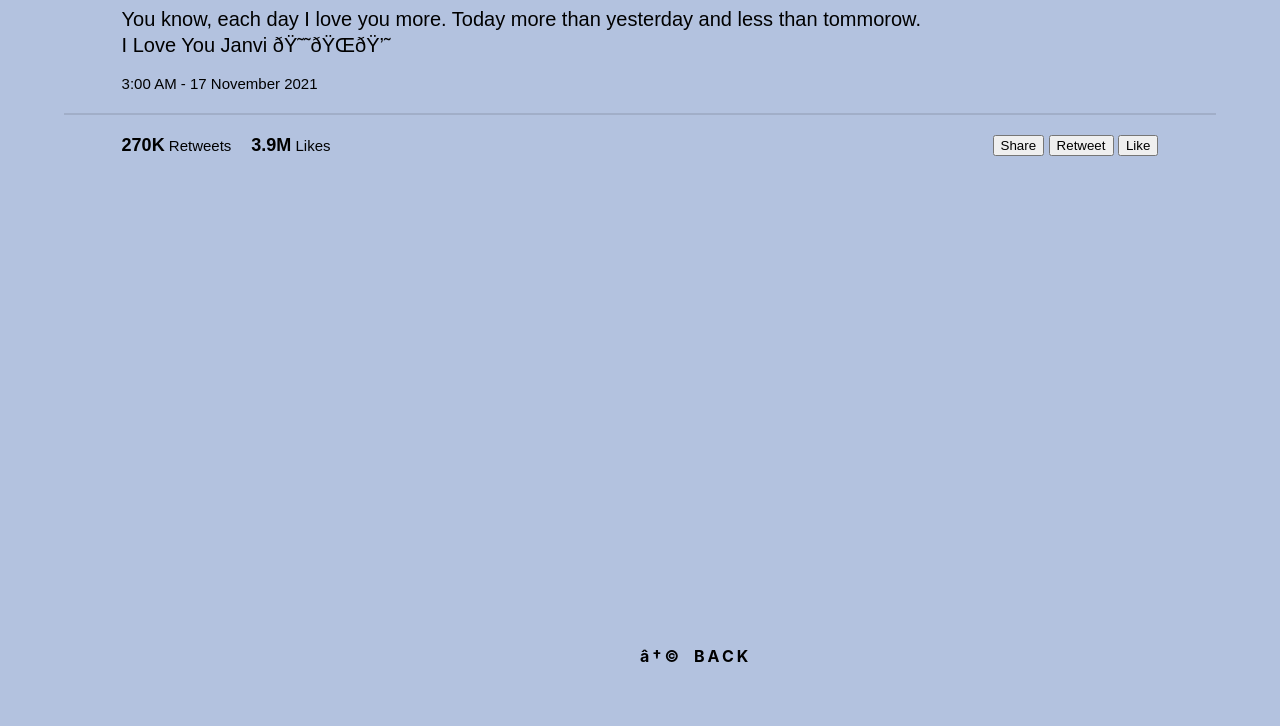
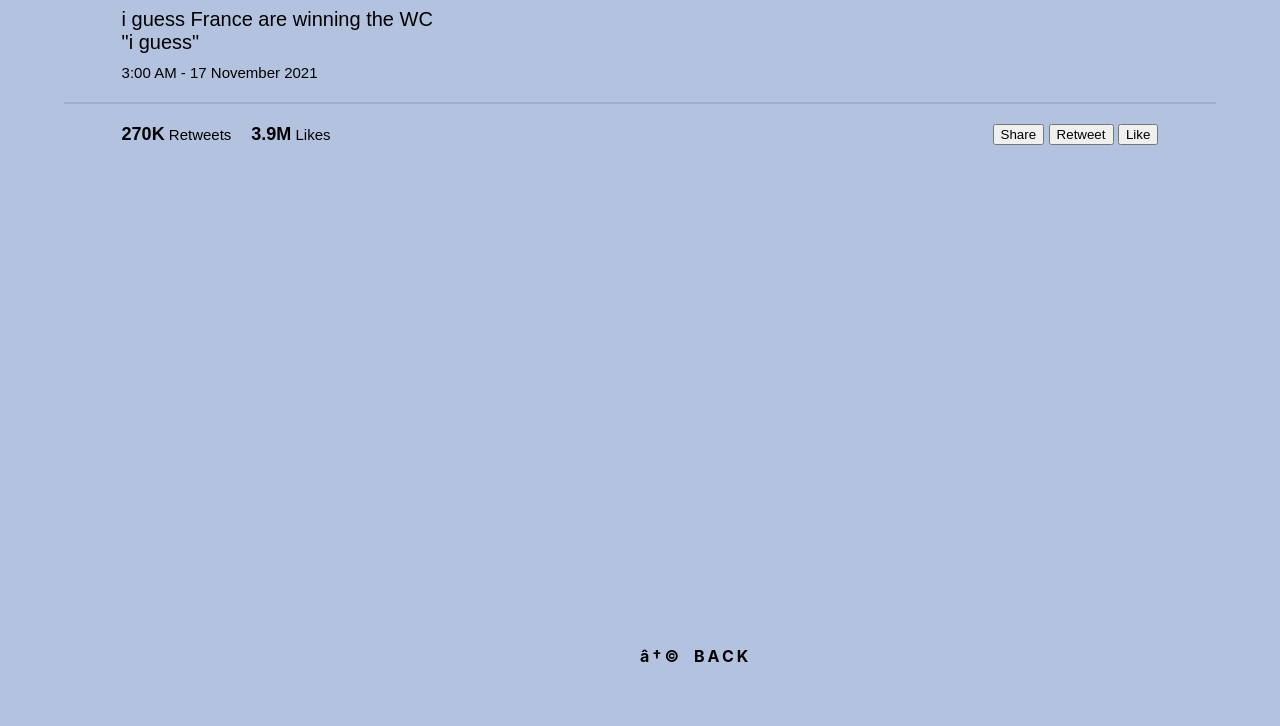
Before and after one commit to S1mpley0p/Final, a plain HTML site: page twitter.html in a window 1280 px wide. Shown: the part 74-800 px from the top of the page. Drawn offline with Linux system fonts and the light colour scheme.

Commit message:
Update twitter.html

```diff
--- a/twitter.html
+++ b/twitter.html
@@ -26,7 +26,7 @@
     </div>
     </header>
     <div id="inner">
-        <p> You know, each day I love you more. Today more than yesterday and less than tommorow. <br>I Love You Janvi 😘🌏💘  </p>
+        <p> i guess France are winning the WC <br> "i guess" </p>
         <span class="data"> 3:00 AM - 17 November 2021 </span>
         <hr>
     </div>
```
